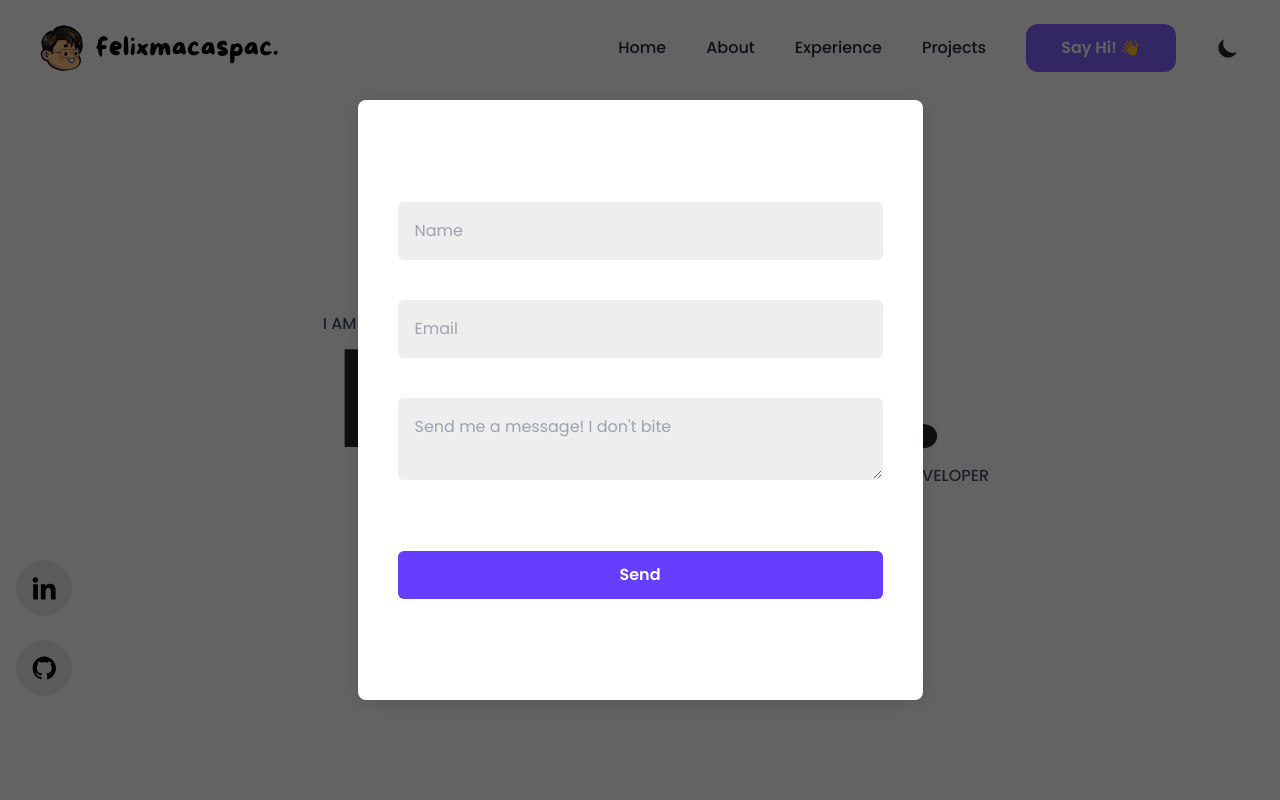
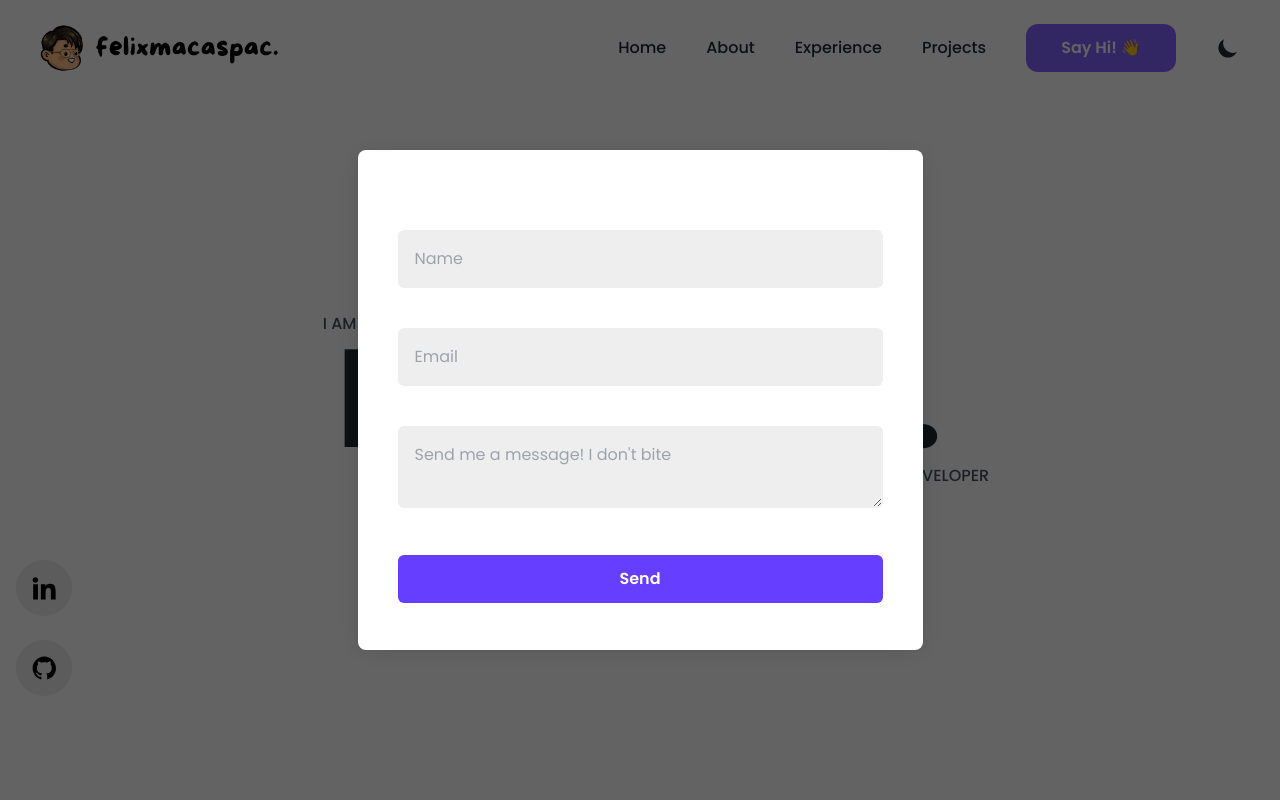
Before and after one commit to felixmacaspac/felixmacaspac.dev, a React (Vite) app: page / in a window 1280 px wide. Both pictures are taken after a click on the button "Say Hi! 👋". Shown: the top 800 px of the page. Built offline with nearby package versions, Linux system fonts and the light colour scheme.

Commit message:
💄 update form styles

```diff
--- a/src/components/ContactModal/Form.jsx
+++ b/src/components/ContactModal/Form.jsx
@@ -43,7 +43,7 @@ export const Form = () => {
     <>
       {!successState && !errorState && (
         <form
-          className="z-50 flex flex-col gap-4 w-full overflow-hidden px-6 py-16 md:px-10 md:py-20"
+          className="z-50 flex flex-col gap-4 w-full overflow-hidden px-6 py-10 md:px-10"
           onSubmit={handleSubmit(sendEmail)}
         >
           <div className="pb-3 relative md:pb-6">
@@ -91,7 +91,7 @@ export const Form = () => {
           </div>
           {isSubmitting ? (
             <button
-              className="mt-6 flex items-center justify-center text-base font-semibold text-white bg-secondary px-10 py-3 rounded-md transition-colors hover:bg-neutral-90"
+              className="flex items-center justify-center text-base font-semibold text-white bg-secondary px-10 py-3 rounded-md transition-colors hover:bg-neutral-90"
               type="submit"
             >
               Sending
@@ -115,7 +115,7 @@ export const Form = () => {
             </button>
           ) : (
             <button
-              className="mt-6 text-base font-semibold text-white bg-secondary px-10 py-3 rounded-md transition-colors hover:bg-neutral-90"
+              className="text-base font-semibold text-white bg-secondary px-10 py-3 rounded-md transition-colors hover:bg-neutral-90"
               type="submit"
             >
               Send
@@ -124,13 +124,13 @@ export const Form = () => {
         </form>
       )}
       {successState && (
-        <div className="px-10 py-20">
+        <div className="px-10 py-10">
           <h3 className="text-3xl font-semibold text-center text-white dark:text-primary">
             Email sent!
           </h3>
           <div className="mb-4">
             <img
-              className="w-full h-[250px] md:h-[400px]"
+              className="w-full h-[200px] md:h-[270px]"
               src={images.successIllustration}
               alt="error image"
             />
@@ -147,13 +147,13 @@ export const Form = () => {
         </div>
       )}
       {errorState && (
-        <div className="px-10 py-20">
+        <div className="px-10 py-10">
           <h3 className="text-3xl font-semibold text-center text-white dark:text-primary">
             Oops, Something went wrong!
           </h3>
           <div className="mb-4">
             <img
-              className="w-full h-[250px] md:h-[400px]"
+              className="w-full h-[200px] md:h-[270px]"
               src={images.errorIllustration}
               alt="error image"
             />
--- a/src/components/ContactModal/index.jsx
+++ b/src/components/ContactModal/index.jsx
@@ -8,7 +8,7 @@ const ContactModal = ({ toggleOpen, toggleClose, children, className }) => {
     className,
     "modal",
     // eslint-disable-next-line comma-dangle
-    "absolute my-auto mx-6 top-0 bottom-0 right-0 left-0 bg-white rounded-lg max-w-[565px] h-[600px] bg-primary-500 sm:mx-auto dark:bg-white"
+    "absolute my-auto mx-6 top-0 bottom-0 right-0 left-0 bg-white rounded-lg max-w-[565px] h-[435px] bg-primary-500 pt-10 sm:mx-auto md:h-[500px] dark:bg-white"
   );
 
   return (
@@ -33,7 +33,7 @@ const ContactModal = ({ toggleOpen, toggleClose, children, className }) => {
           {" "}
           <XIcon className="w-10 h-10" />
         </button>
-        <div className="w-full flex justify-center h-full items-center dark:text-white">
+        <div className="w-full  dark:text-white">
           {children}
         </div>
       </Modal>
```
